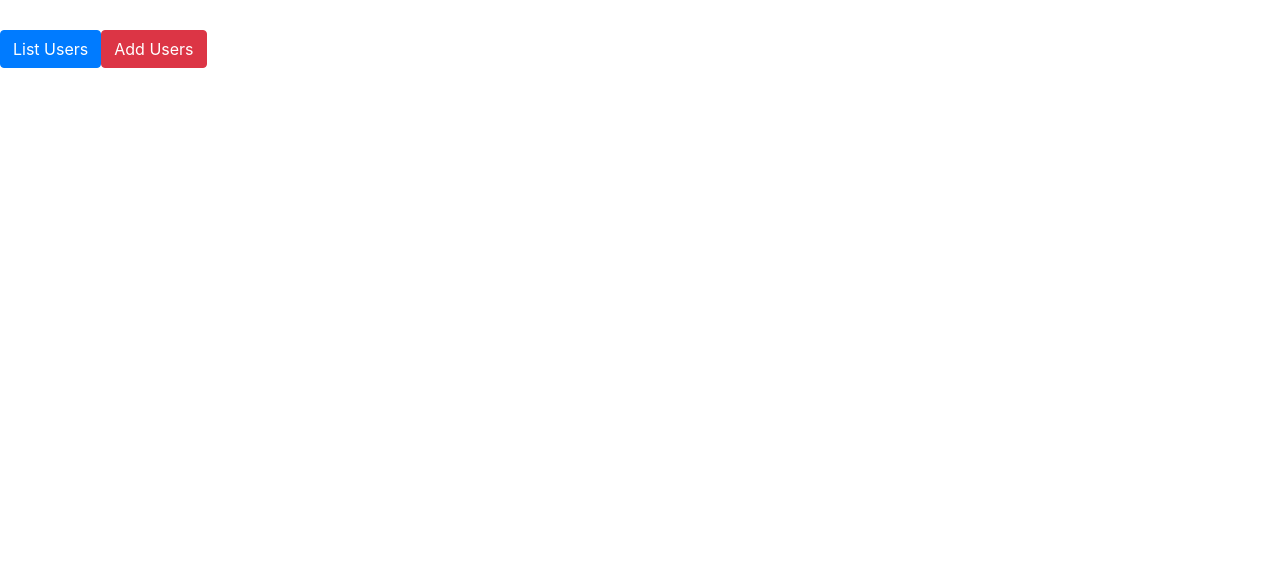
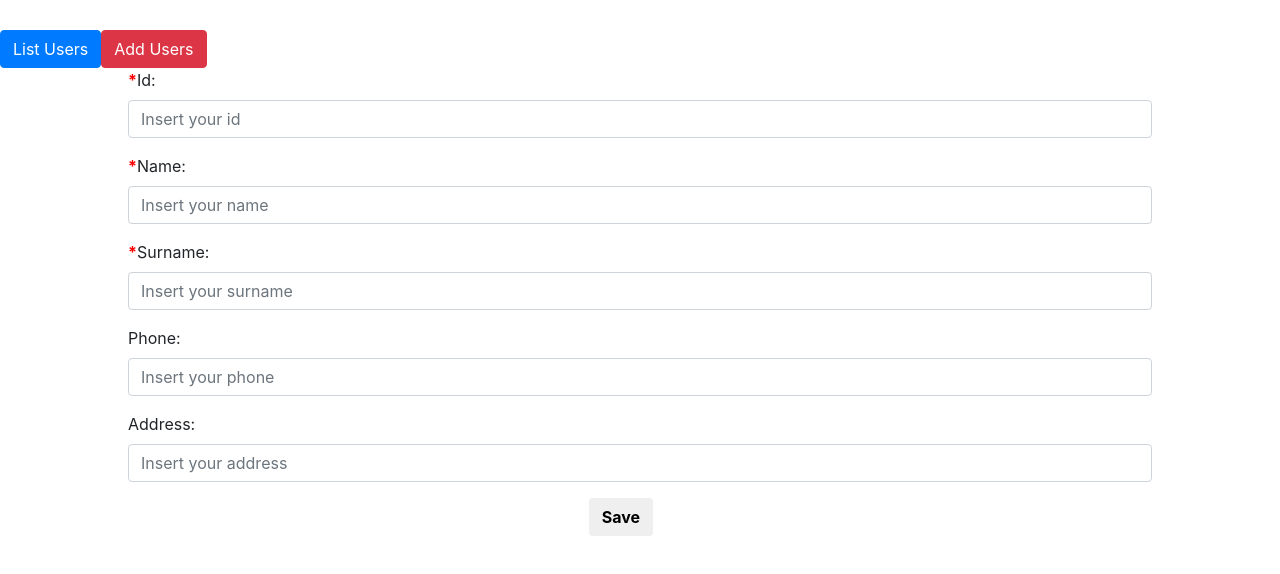
Before and after one commit to titopareilla/frontGesstock2, an Angular app: page /createUserComponent in a window 1280 px wide. Before the commit this address led to /. Shown: the top 574 px of the page. Built offline with nearby package versions, Linux system fonts and the light colour scheme.

Commit message:
Lectura y escritura en bdd

```diff
--- a/src/app/app-routing.module.ts
+++ b/src/app/app-routing.module.ts
@@ -1,3 +1,4 @@
+import { CreateUserComponent } from './create-user/create-user.component';
 import { UserComponent } from './user/user.component';
 import { AppComponent } from './app.component';
 import { NgModule } from '@angular/core';
@@ -10,7 +11,9 @@ import { RouterModule, Routes} from '@angular/router'
 const routes: Routes = [
     { path: '', redirectTo: '/userComponent', pathMatch: 'full'},
     { path: 'appComponent', component: AppComponent},
-    { path: 'userComponent', component: UserComponent}
+    { path: 'userComponent', component: UserComponent},
+    { path: 'createUserComponent', component: CreateUserComponent}
+
 ];
 @NgModule({
     imports: [RouterModule.forRoot(routes)],
--- a/src/app/app.component.html
+++ b/src/app/app.component.html
@@ -1,4 +1,4 @@
 <div class="clear"></div>
 <button type="button" [routerLink]  = "['/userComponent']" class="btn btn-primary">List Users</button>
-<button type="button" class="btn btn-danger">Add Users</button>
+<button type="button" class="btn btn-danger" [routerLink]  = "['/createUserComponent']">Add Users</button>
 <router-outlet></router-outlet>
--- /dev/null
+++ b/src/app/create-user/create-user.component.css
@@ -0,0 +1,16 @@
+.setObligatorio{
+    color: red;
+    font-weight:bolder;
+}
+
+
+.setMargin{
+    margin: 0 auto;
+    width: 80%;
+}
+
+.btn-save{
+    cursor: pointer;
+    font-weight: bold;
+    margin-left: 45%;
+}
--- /dev/null
+++ b/src/app/create-user/create-user.component.html
@@ -0,0 +1,36 @@
+<form class="form-horizontal setMargin">
+
+  <div *ngIf="!isValid" class="alert alert-danger">
+    <strong>¡Ehy!</strong> {{message}}
+  </div>
+
+  <div class="form-group">
+      <label for="id">
+        <span class="setObligatorio">*</span>Id:</label>
+      <input type="text" class="form-control" id="id" placeholder="Insert your id" [(ngModel)]="user.id" name="id">
+  </div>
+
+  <div class="form-group">
+    <label for="name">
+      <span class="setObligatorio">*</span>Name:</label>
+    <input type="text" class="form-control" id="name" placeholder="Insert your name" [(ngModel)]="user.name" name="name">
+  </div>
+
+  <div class="form-group">
+    <label for="surname">
+      <span class="setObligatorio">*</span>Surname:</label>
+    <input type="text" class="form-control" id="surname" placeholder="Insert your surname" [(ngModel)]="user.surname" name="surname">
+  </div>
+
+  <div class="form-group">
+    <label for="phone">Phone:</label>
+    <input type="text" class="form-control" id="phone" placeholder="Insert your phone" [(ngModel)]="user.phone" name="phone">
+  </div>
+
+  <div class="form-group">
+    <label for="address">Address:</label>
+    <input type="text" class="form-control" id="address" placeholder="Insert your address" [(ngModel)]="user.address" name="address">
+  </div>
+
+  <button type="submit" class="btn btn-default btn-save" (click)="saveOrUpdate()">Save</button>
+</form>
--- /dev/null
+++ b/src/app/create-user/create-user.component.ts
@@ -0,0 +1,41 @@
+import { UserModel } from './../model/user.model';
+import { Component, OnInit } from '@angular/core';
+import { CreateUserService } from './create-user.service';
+import { OK } from '../model/httpstatus';
+import { Router } from '@angular/router'
+
+@Component({
+  selector: 'app-create-user',
+  templateUrl: './create-user.component.html',
+  styleUrls: ['./create-user.component.css'],
+  providers: [CreateUserService]
+})
+export class CreateUserComponent implements OnInit {
+
+  private user: UserModel;
+  private isValid: boolean = true;
+  private message: string = "¡Rellena los campos obligatorios!";
+
+  constructor(private CreateUserService: CreateUserService, private router: Router) {
+    this.user = new UserModel;
+  }
+
+  ngOnInit() {
+  }
+
+  public saveOrUpdate(): void {
+    this.isValid = this.CreateUserService.validate(this.user);
+
+    if (this.isValid) {
+      this.CreateUserService.saveOrUpdate(this.user).subscribe(res => {
+        if (res.responseCode == OK) {
+          this.router.navigate(['/userComponent']);
+        }
+        else {
+          this.message = res.message;
+          this.isValid = false;
+        }
+      });
+    }
+  }
+}
--- /dev/null
+++ b/src/app/create-user/create-user.service.ts
@@ -0,0 +1,32 @@
+import { HttpClient } from '@angular/common/http';
+import { RestResponse } from './../model/restResponse.model';
+import { UserModel } from './../model/user.model';
+import { Observable } from 'rxjs/Observable';
+import { Injectable } from '@angular/core';
+
+
+@Injectable()
+export class CreateUserService {
+
+  constructor(private http:HttpClient) {
+
+   }
+
+   public validate(user: UserModel) : boolean{
+    let isValid = true;
+
+
+    if(!user.name){
+        isValid = false;
+     }
+     else if(!user.surname){
+       isValid = false;
+     }
+
+     return isValid;
+   }
+
+  public saveOrUpdate(user: UserModel): Observable<RestResponse> {
+    return this.http.post<RestResponse>("http://localhost:8080/saveOrUpdate", JSON.stringify(user));
+  }
+}
--- /dev/null
+++ b/src/app/model/httpstatus.ts
@@ -0,0 +1,2 @@
+export const OK = 200;
+export const NOT_ACCEPTABLE = 406;
--- /dev/null
+++ b/src/app/model/restResponse.model.ts
@@ -0,0 +1,4 @@
+export class RestResponse{
+    public responseCode: number;
+    public message: string;
+}
```
Also changed, not shown: src/app/app.module.ts (+6 -3 lines), 2 other files (tests, documents, lock files or other folders).
